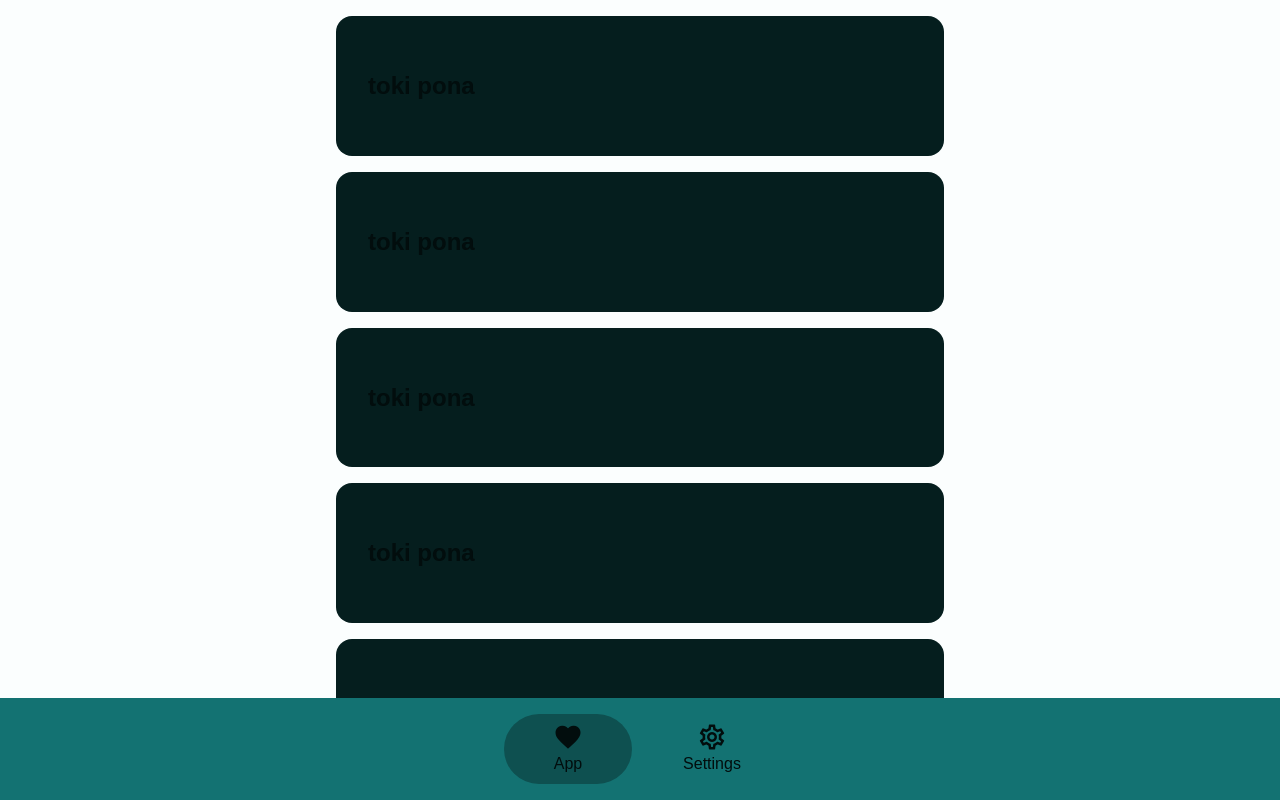
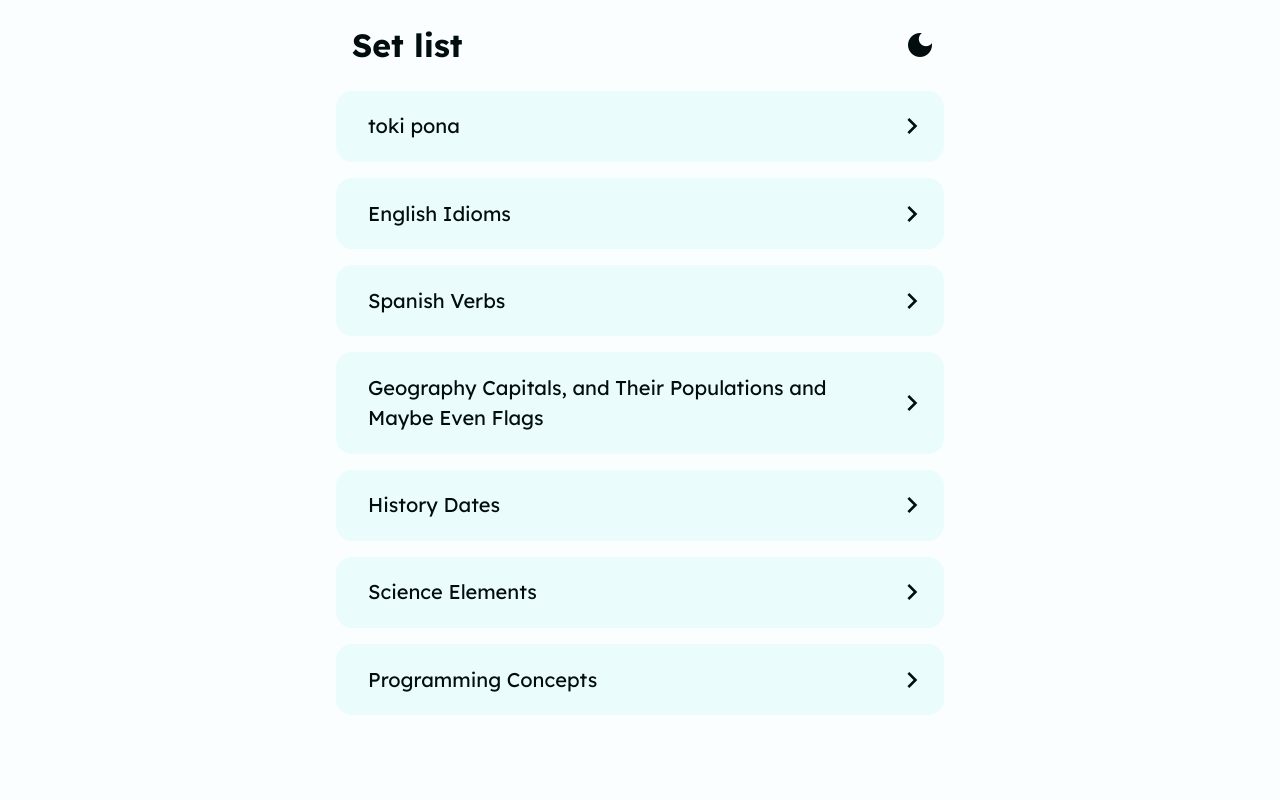
Before and after one commit to resultfulness/mimoli, a SvelteKit app: page /app in a window 1280 px wide. Built offline with nearby package versions, Linux system fonts and the light colour scheme.

Commit message:
trash navigation bar, add theme switch, use nicer font and finally touch up the set list

```diff
--- a/src/app.css
+++ b/src/app.css
@@ -18,10 +18,14 @@
 :root[data-theme="light"] {
     --clr-fg: var(--clr-neutral-950);
     --clr-bg: var(--clr-neutral-50);
+
+    --clr-surface: var(--clr-neutral-100);
 }
 :root[data-theme="dark"] {
     --clr-fg: var(--clr-neutral-50);
     --clr-bg: var(--clr-neutral-950);
+
+    --clr-surface: var(--clr-neutral-800);
 }
 
 body {
@@ -31,7 +35,7 @@ body {
     background-color: var(--clr-bg);
     line-height: 1.5;
     font-size: 1rem;
-    font-family: sans-serif;
+    font-family: "Lexend", sans-serif;
 }
 
 *,
--- a/src/app.html
+++ b/src/app.html
@@ -5,9 +5,16 @@
     <link rel="icon" href="%sveltekit.assets%/favicon.png" />
     <meta name="viewport" content="width=device-width, initial-scale=1" />
 
-	<link
-		href="https://fonts.googleapis.com/css?family=Material+Icons|Material+Icons+Outlined"
-		rel="stylesheet">
+    <link rel="preconnect" href="https://fonts.googleapis.com">
+    <link rel="preconnect" href="https://fonts.gstatic.com" crossorigin>
+
+    <link
+      href="https://fonts.googleapis.com/css?family=Material+Icons|Material+Icons+Outlined"
+      rel="stylesheet">
+
+    <link
+      href="https://fonts.googleapis.com/css2?family=Lexend:wght@100..900&display=swap"
+      rel="stylesheet">
 
 
     <script>
--- a/src/routes/app/+layout.svelte
+++ b/src/routes/app/+layout.svelte
@@ -1,21 +1,10 @@
-<script lang="ts">
-    import NavigationBar from "./NavigationBar.svelte";
-</script>
-
 <main>
-    <div><slot /></div>
-
-    <NavigationBar />
+    <slot />
 </main>
 
 <style>
 main {
-    display: grid;
-    grid-template-rows: 1fr auto;
+    padding: 0 1rem 1rem;
     height: 100vh;
 }
-
-div {
-    overflow: scroll;
-}
 </style>
--- a/src/routes/app/+page.svelte
+++ b/src/routes/app/+page.svelte
@@ -1,48 +1,126 @@
 <script lang="ts">
+import Icon from "$lib/components/Icon.svelte";
+import { onMount } from "svelte";
+
 const data = [
     {
-        name: "toki pona",
+        id: 1,
+        name: "toki pona"
     },
     {
-        name: "toki pona",
+        id: 2,
+        name: "English Idioms"
     },
     {
-        name: "toki pona",
+        id: 3,
+        name: "Spanish Verbs"
     },
     {
-        name: "toki pona",
+        id: 4,
+        name: "Geography Capitals, and Their Populations and Maybe Even Flags"
     },
     {
-        name: "toki pona",
+        id: 5,
+        name: "History Dates"
     },
     {
-        name: "toki pona",
+        id: 6,
+        name: "Science Elements"
     },
+    {
+        id: 7,
+        name: "Programming Concepts"
+    }
 ];
+
+let isDarkMode: boolean = true;
+
+onMount(() => {
+    isDarkMode = document.documentElement.getAttribute("data-theme") === "dark";
+});
+
+function toggleTheme() {
+    isDarkMode = !isDarkMode;
+    const updated = isDarkMode ? "dark" : "light";
+    localStorage.setItem("theme", updated);
+    document.documentElement.setAttribute("data-theme", updated)
+}
 </script>
 
+<header>
+    <h1>Set list</h1>
+    <button on:click={toggleTheme}>
+        <Icon name={isDarkMode ? "light_mode" : "dark_mode"} size={32} />
+    </button>
+</header>
 <ul>
-    {#each data as { name }}
+    {#each data as { id, name }}
         <li>
-            <h2>
-                {name}
-            </h2>
+            <a href="/set/{id}">
+                <h2>
+                    {name}
+                </h2>
+                <Icon name="chevron_right" size={32} />
+            </a>
         </li>
     {/each}
 </ul>
 
 <style>
+header {
+    display: grid;
+    grid-template-columns: 1fr auto;
+    align-items: center;
+}
+
+h1, h2 {
+    margin-left: 1rem;
+}
+
+h2 {
+    font-weight: 400;
+    font-size: 1.25rem;
+}
+
+header button {
+    display: grid;
+    place-items: center;
+    text-decoration: none;
+    color: inherit;
+    padding: .5rem;
+    border-radius: 100vw;
+    border: 0;
+    background-color: inherit;
+    cursor: pointer;
+}
+
+header button:hover,
+header button:focus {
+    background-color: var(--clr-surface);
+}
+
+
 ul {
     list-style-type: none;
     margin: 0;
-    padding: 1rem;
+    padding: 0;
     display: grid;
+    align-items: start;
     gap: 1rem;
+    overflow: scroll;
 }
 
 li {
-    padding: 2rem;
+    padding: 0.25rem 1rem;
     border-radius: 1rem;
-    background-color: var(--clr-neutral-900);
+    background-color: var(--clr-surface);
+}
+
+li a {
+    text-decoration: none;
+    color: inherit;
+    display: grid;
+    grid-template-columns: 1fr auto;
+    align-items: center;
 }
 </style>
--- a/src/routes/app/NavigationBar.svelte
+++ /dev/null
@@ -1,86 +0,0 @@
-<script>
-    import Icon from "$lib/components/Icon.svelte";
-    import { page } from "$app/state";
-
-    const current_pathname = $derived(page.url.pathname);
-
-    const routes = [
-        {
-            pathname: "/app",
-            title: "App",
-            icon_name: "favorite",
-        },
-        {
-            pathname: "/app/settings",
-            title: "Settings",
-            icon_name: "settings",
-        },
-    ];
-</script>
-
-<nav>
-    <ul>
-        {#each routes as { pathname, title, icon_name }}
-            <li>
-                <a
-                    href={pathname}
-                    {title}
-                    class:active={pathname === current_pathname}
-                >
-                    <Icon
-                        name={icon_name === "favorite" &&
-                        pathname !== current_pathname
-                            ? icon_name + "_border"
-                            : icon_name}
-                        outlined={pathname !== current_pathname}
-                        size={30}
-                    />
-                    <span>{title}</span>
-                </a>
-            </li>
-        {/each}
-    </ul>
-</nav>
-
-<style>
-    nav {
-        max-width: 100vw;
-        position: relative;
-        left: 50%;
-        right: 50%;
-        margin-left: -50vw;
-        margin-right: -50vw;
-        background-color: var(--clr-accent-dark);
-    }
-
-    ul {
-        list-style-type: none;
-        margin: 0;
-        padding: 1rem 0 1rem;
-        border-radius: 1rem;
-        margin-inline: auto;
-        max-width: 640px;
-        display: flex;
-        justify-content: center;
-        gap: 1rem;
-        position: relative;
-    }
-
-    li {
-        flex-basis: 100%;
-        max-width: 128px;
-    }
-
-    a {
-        text-decoration: none;
-        color: inherit;
-        display: grid;
-        place-items: center;
-        border-radius: 100vw;
-        padding: 0.5rem 0 0.5rem;
-    }
-
-    a.active {
-        background-color: var(--clr-accent-darker);
-    }
-</style>
```
Also changed, not shown: src/routes/app/settings/+page.svelte (deleted).
